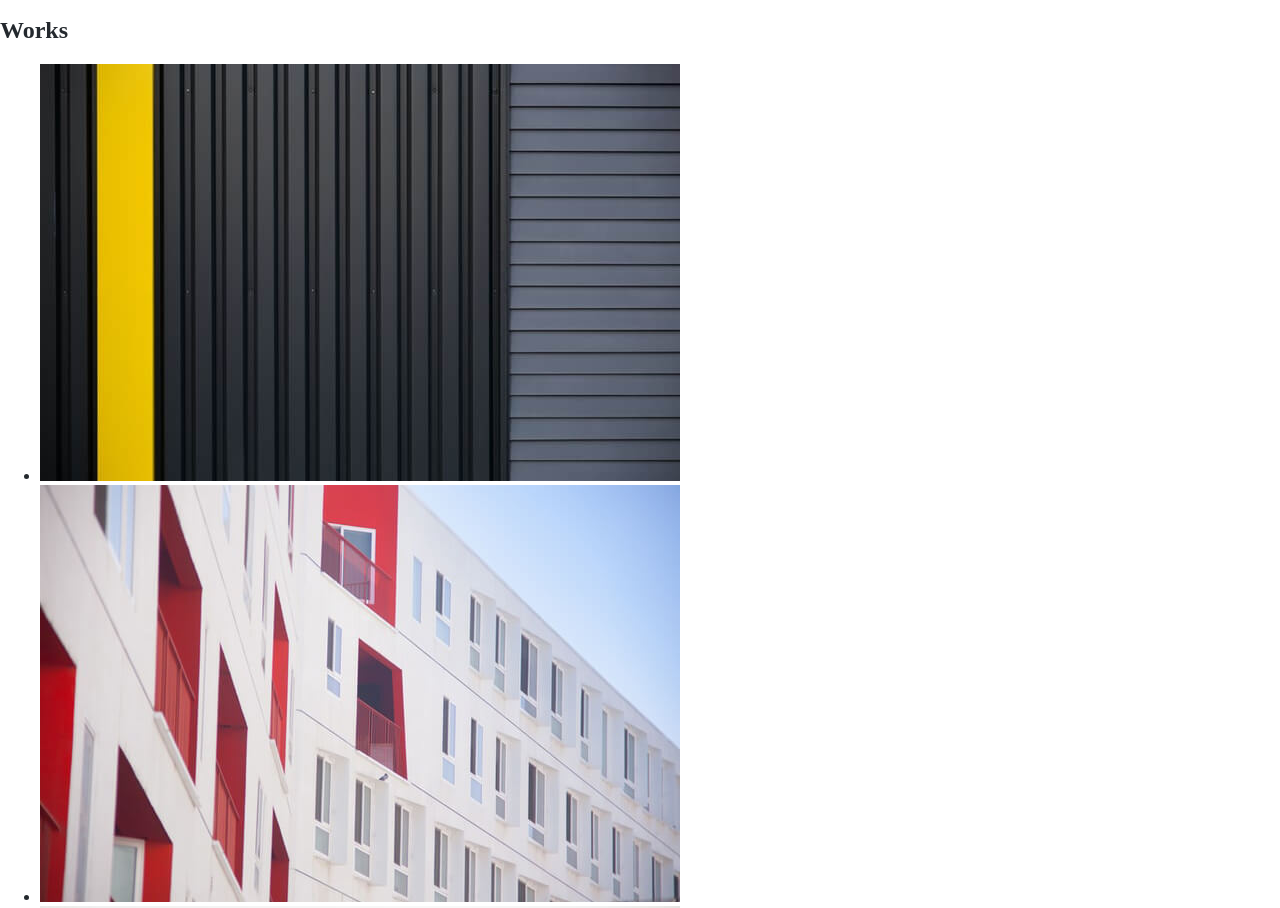
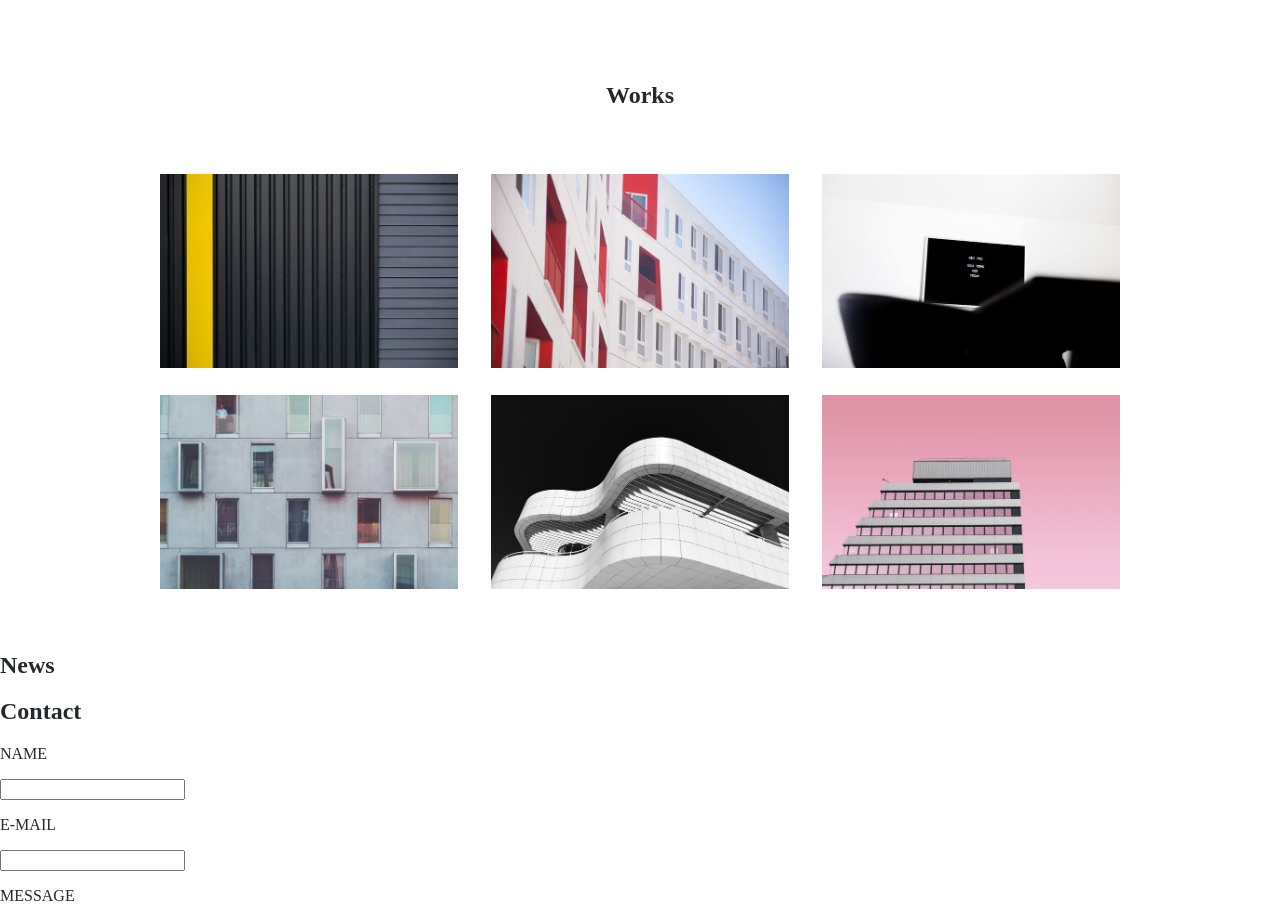
Before and after one commit to kamegoro/cloud-friendly-site, a website: page static/index.html in a window 1280 px wide. Shown: the part 1084-1992 px from the top of the page. Drawn offline with Linux system fonts and the light colour scheme.

Commit message:
add:works section

```diff
--- a/static/css/style.css
+++ b/static/css/style.css
@@ -1,6 +1,10 @@
 body {
   margin: 0;
   color: #24292e;
+}
+
+ul {
+  padding: 0;
 }
 
 a {
@@ -51,8 +55,8 @@ header > div > ul > li > a:hover {
   object-fit: cover;
 }
 
-/* about */
-.about {
+/* common */
+.sections {
   display: flex;
   justify-content: center;
   padding: 0 4%;
@@ -68,6 +72,7 @@ header > div > ul > li > a:hover {
   text-align: center;
 }
 
+/* about */
 .about__container--name {
   margin-bottom: 30px;
 }
@@ -75,3 +80,22 @@ header > div > ul > li > a:hover {
 .about__container--profile {
   margin-top: 30px;
 }
+
+/* works */
+.works__container {
+  display: flex;
+  align-items: center;
+  justify-content: space-between;
+  flex-wrap: wrap;
+  list-style-type: none;
+}
+
+.works__container--list {
+  width: 31%;
+  margin-bottom: 23px;
+  margin-
+}
+
+.works__container--image {
+  max-width: 100%;
+}
--- a/static/index.html
+++ b/static/index.html
@@ -49,10 +49,12 @@
 
       <section
         id="about"
-        class="about"
+        class="sections"
       >
         <div class="container">
-          <div class="section-title"><h2>About</h2></div>
+          <div class="section-title">
+            <h2>About</h2>
+          </div>
           <p class="about__container--name">Xxxxx Ashley</p>
           <p>
             2th Floor xxxxx Building x-x-x Nishiazabu, Minato-ku, Tokyo 106-0031 Japan<br />
@@ -67,27 +69,55 @@
         </div>
       </section>
 
+      <section
+        id="works"
+        class="sections"
+      >
+        <div class="container">
+          <div class="section-title">
             <h2>Works</h2>
-      <ul>
-        <li>
-          <img src="images/works__1.jpg" />
+          </div>
+          <ul class="works__container">
+            <li class="works__container--list">
+              <img
+                class="works__container--image"
+                src="images/works__1.jpg"
+              />
             </li>
-        <li>
-          <img src="images/works__2.jpg" />
+            <li class="works__container--list">
+              <img
+                class="works__container--image"
+                src="images/works__2.jpg"
+              />
             </li>
-        <li>
-          <img src="images/works__3.jpg" />
+            <li class="works__container--list">
+              <img
+                class="works__container--image"
+                src="images/works__3.jpg"
+              />
             </li>
-        <li>
-          <img src="images/works__4.jpg" />
+            <li class="works__container--list">
+              <img
+                class="works__container--image"
+                src="images/works__4.jpg"
+              />
             </li>
-        <li>
-          <img src="images/works__5.jpg" />
+            <li class="works__container--list">
+              <img
+                class="works__container--image"
+                src="images/works__5.jpg"
+              />
             </li>
-        <li>
-          <img src="images/works__6.jpg" />
+            <li class="works__container--list">
+              <img
+                class="works__container--image"
+                src="images/works__6.jpg"
+              />
             </li>
           </ul>
+        </div>
+      </section>
+
       <h2>News</h2>
       <h2>Contact</h2>
       <p>NAME</p>
```
Lines whose indentation alone changed are shown as unchanged.
